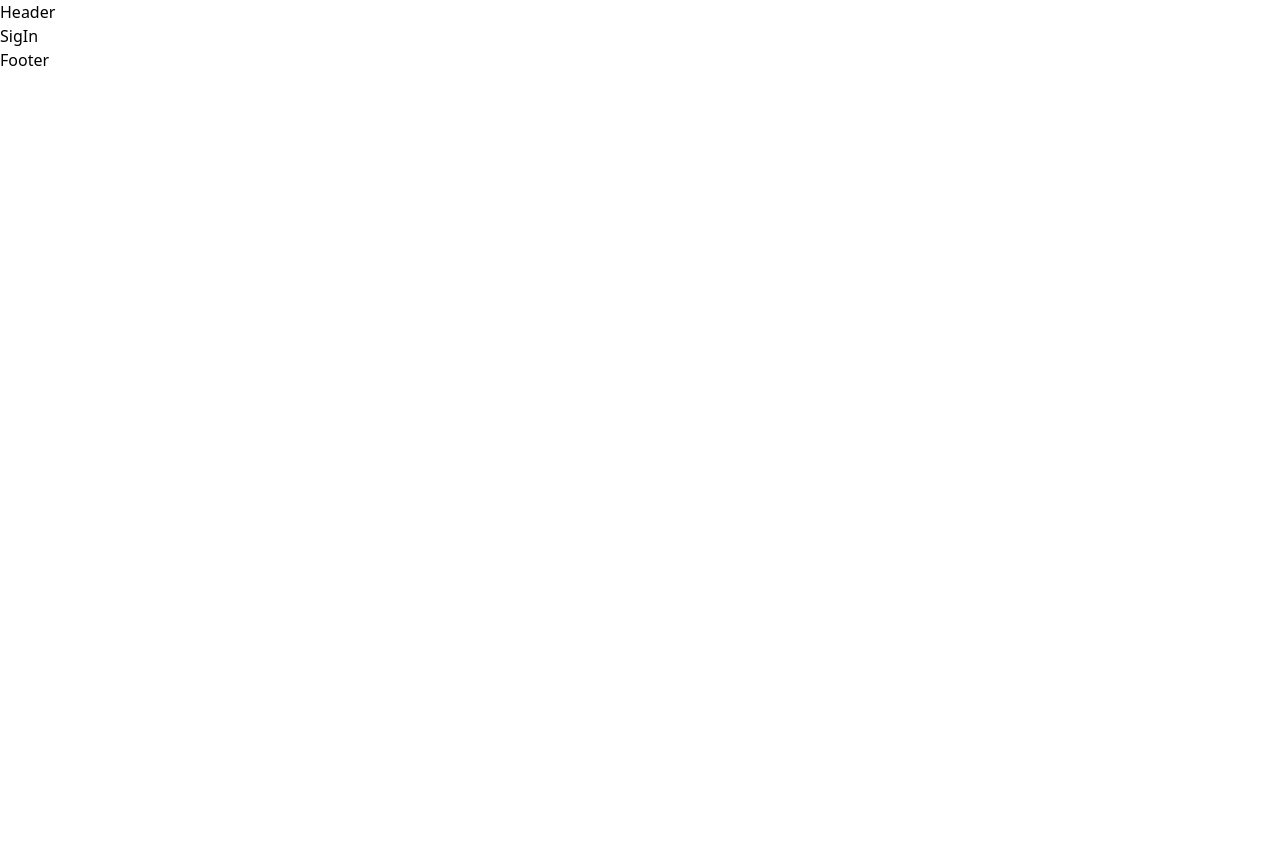
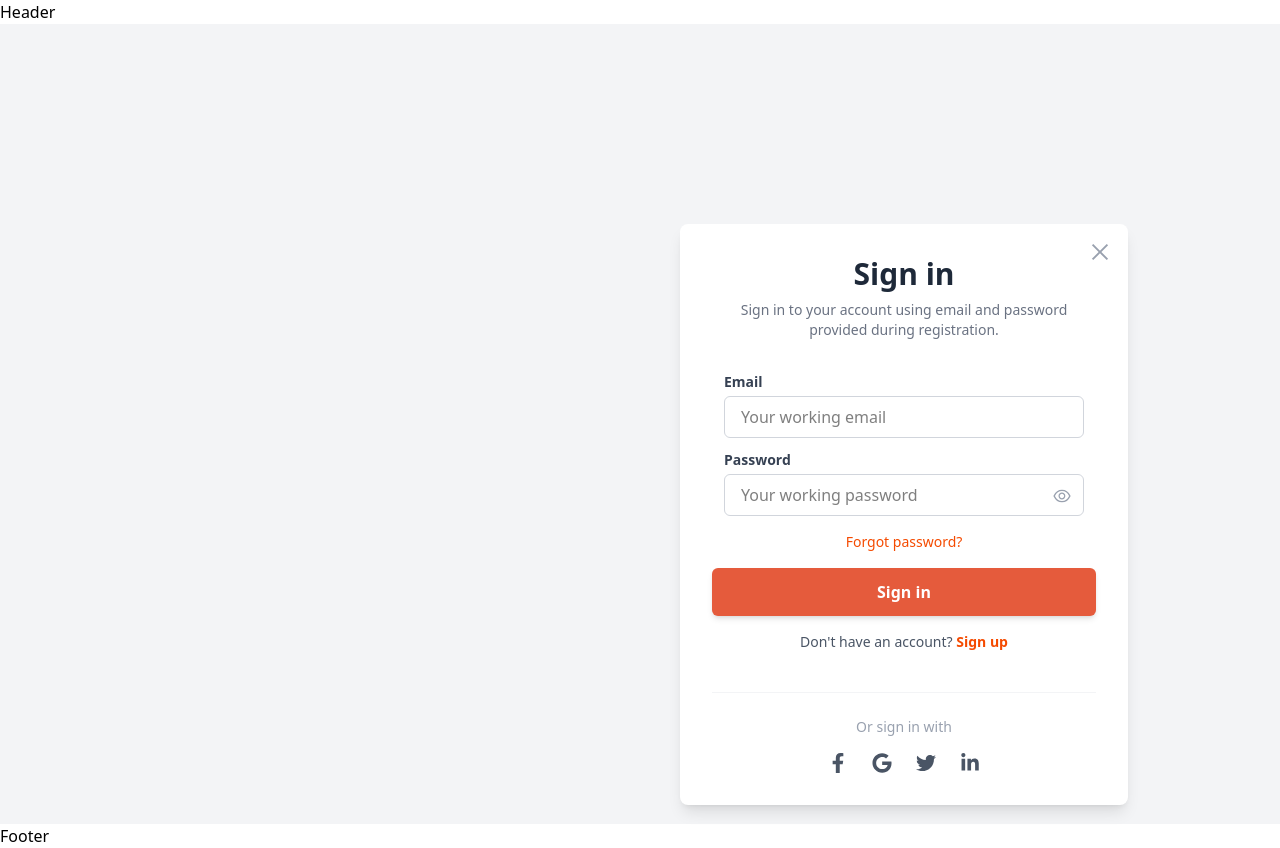
Before and after one commit to AlisherAbsaitov/GW-60CCREATEEX, a React (Vite) app: page /sign in a window 1280 px wide. Before the commit the page ends 800 px from the top, so only its background shows below. Built offline with nearby package versions, Linux system fonts and the light colour scheme.

Commit message:
add sign

```diff
--- a/src/auth/SigIn.jsx
+++ b/src/auth/SigIn.jsx
@@ -1,7 +1,71 @@
 import React from 'react'
+import { FaFacebookF, FaGoogle, FaTwitter, FaLinkedinIn } from 'react-icons/fa';
+import { AiOutlineClose, AiOutlineEye } from 'react-icons/ai';
 // Mushtariy
 export default function SigIn() {
   return (
-    <div>SigIn</div>
+    <div className="min-h-screen bg-gray-100 pl-170 pt-50 items-center p-4">
+      <div className="bg-white p-8 rounded-lg shadow-lg w-full max-w-md relative">
+
+        <button className="absolute top-4 right-4 text-gray-400 hover:text-gray-600">
+          <AiOutlineClose size={24} />
+        </button>
+
+        <div className="text-center mb-8">
+          <h2 className="text-3xl font-bold text-gray-800 mb-2">Sign in</h2>
+          <p className="text-gray-500 text-sm">
+            Sign in to your account using email and password provided during registration.
+          </p>
+        </div>
+
+
+        <form>
+          <div className='m-3'>
+            <label className="block text-gray-700 text-sm font-semibold mb-1">Email</label>
+            <input
+              type="email"
+              placeholder="Your working email"
+              className="w-full px-4 py-2 border border-gray-300 rounded-md focus:outline-none focus:ring-2 focus:ring-orange-500 focus:border-transparent transition"
+            />
+          </div>
+
+          <div className="relative m-3">
+            <label className="block text-gray-700 text-sm font-semibold mb-1">Password</label>
+            <input
+              type="password"
+              placeholder="Your working password"
+              className="w-full px-4 py-2 border border-gray-300 rounded-md focus:outline-none focus:ring-2 focus:ring-orange-500 focus:border-transparent transition"
+            />
+            <AiOutlineEye className="absolute right-3 top-9 text-gray-400 cursor-pointer" size={20} />
+          </div>
+
+
+          <div className="items-center text-sm text-center m-4">
+            <a href="#" className="text-orange-600 hover:underline">Forgot password?</a>
+          </div>
+
+
+          <button className="w-full bg-[#E55B3C] hover:bg-[#d44a2b] text-white font-bold py-3 rounded-md shadow-md transition duration-300">
+            Sign in
+          </button>
+
+
+          <p className="text-center text-sm text-gray-600 mt-4">
+            Don't have an account? <a href="#" className="text-orange-600 font-semibold hover:underline">Sign up</a>
+          </p>
+        </form>
+
+        <div className="mt-10 pt-6 border-t border-gray-100 text-center">
+          <p className="text-gray-400 text-sm mb-4">Or sign in with</p>
+          <div className="flex justify-center space-x-6">
+            <a href="#" className="text-gray-600 hover:text-blue-600 transition"><FaFacebookF size={20} /></a>
+            <a href="#" className="text-gray-600 hover:text-red-500 transition"><FaGoogle size={20} /></a>
+            <a href="#" className="text-gray-600 hover:text-blue-400 transition"><FaTwitter size={20} /></a>
+            <a href="#" className="text-gray-600 hover:text-blue-700 transition"><FaLinkedinIn size={20} /></a>
+          </div>
+        </div>
+
+      </div>
+    </div>
   )
 }
```
